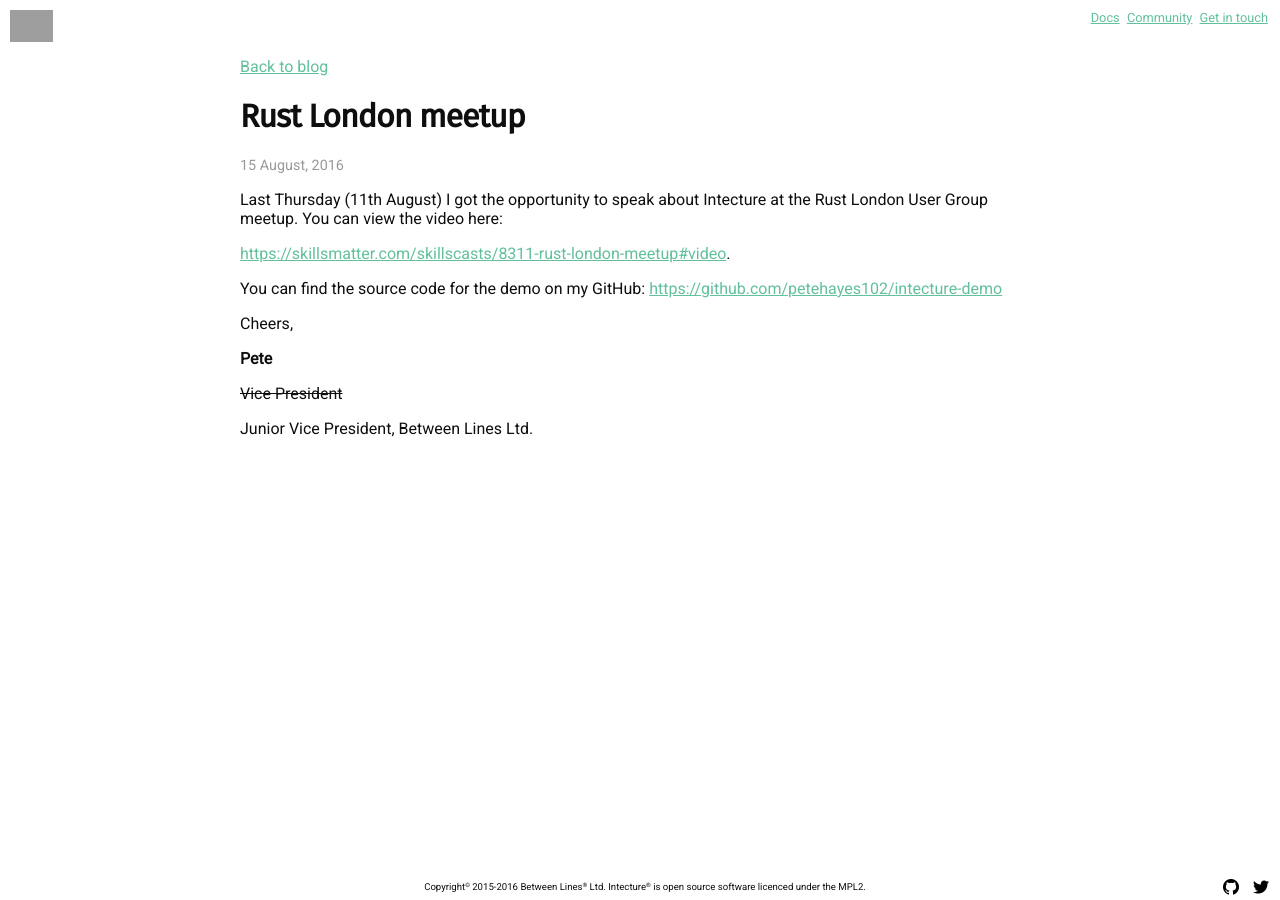
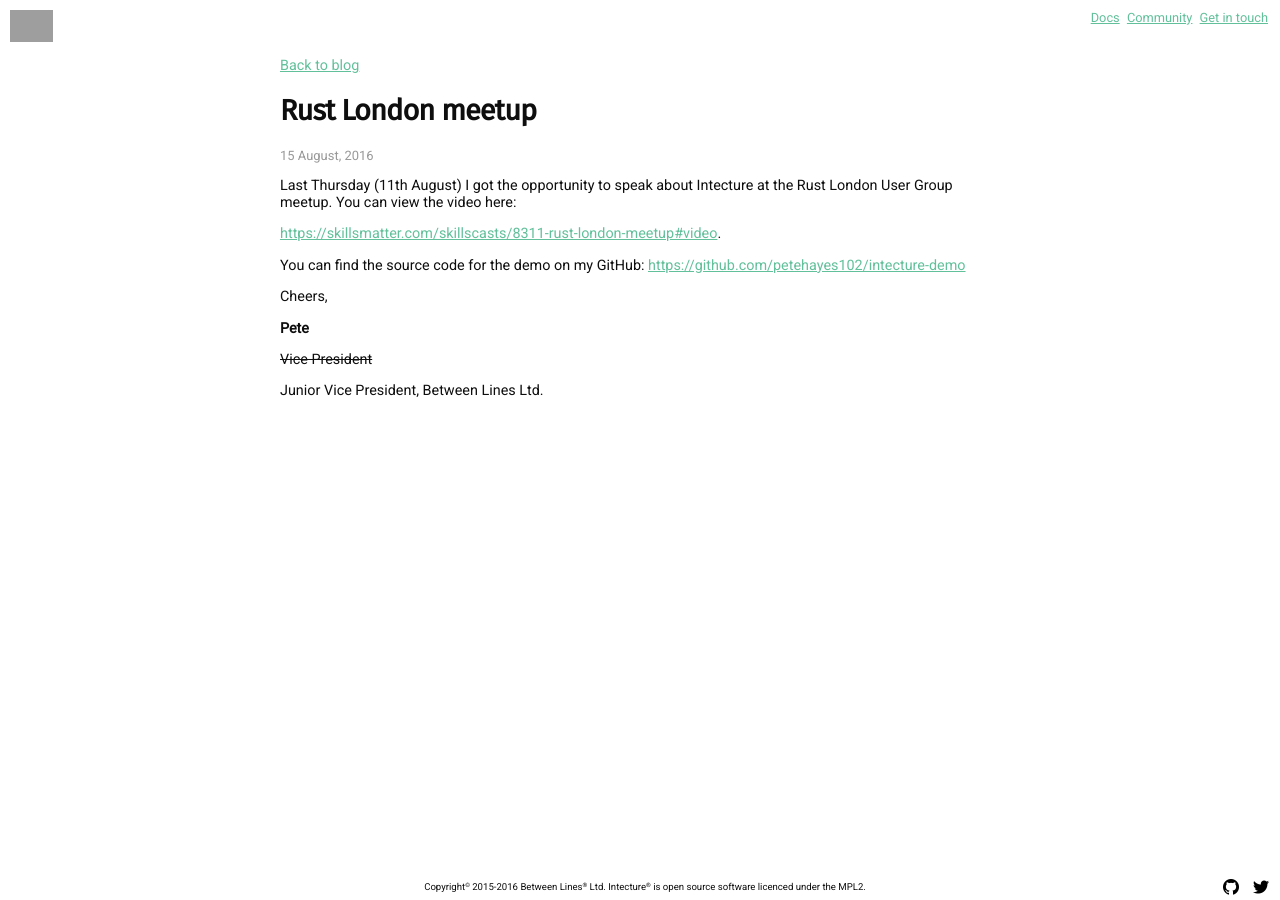
Before and after one commit to Intecture/intecture.io, a Jekyll site: the page built from _posts/2016-08-15-rust-london-meetup.md, in a window 1280 px wide. Built offline with Jekyll 4.4.1, drawn with Linux system fonts in a browser that asks for light colours; nearby versions of some CDN libraries; grey boxes are pictures that could not be loaded.

Commit message:
Tweak font size of blog posts

```diff
--- a/_layouts/post.html
+++ b/_layouts/post.html
@@ -1,7 +1,7 @@
 {% include head.html %}
 {% include header.html %}
 
-<div id="container">
+<div id="container" class="smallprint">
     <a href="{{ site.baseurl }}/blog">Back to blog</a>
     <h1>{{ page.title }}</h1>
     <p class="post-meta">{{ page.date | date: site.date_format }}</p>
--- a/css/main.css
+++ b/css/main.css
@@ -159,3 +159,7 @@ div.warning {
     background-color: #FFEA65;
     text-align: center;
 }
+
+.smallprint {
+    font-size: 0.9em;
+}
```
